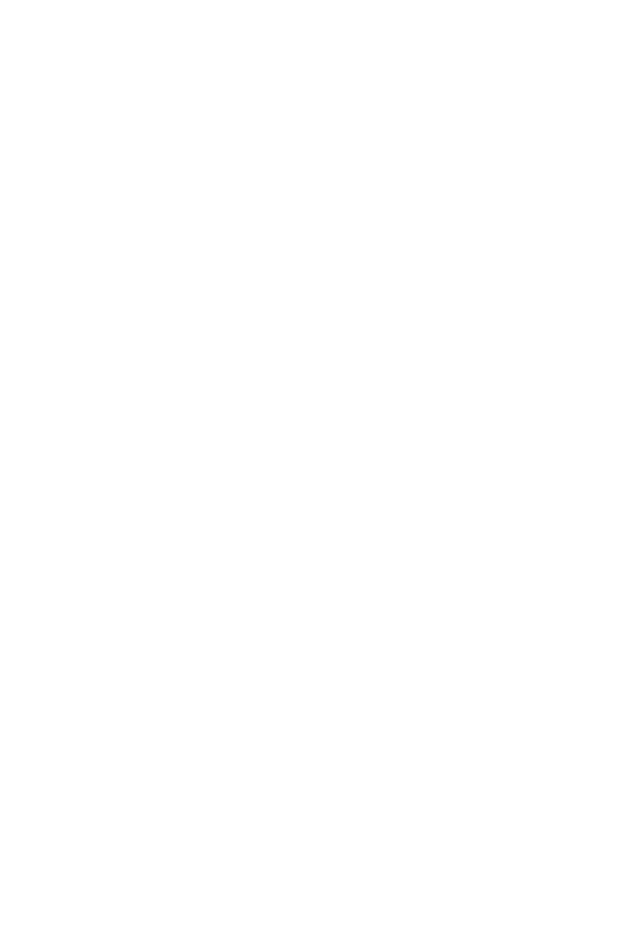
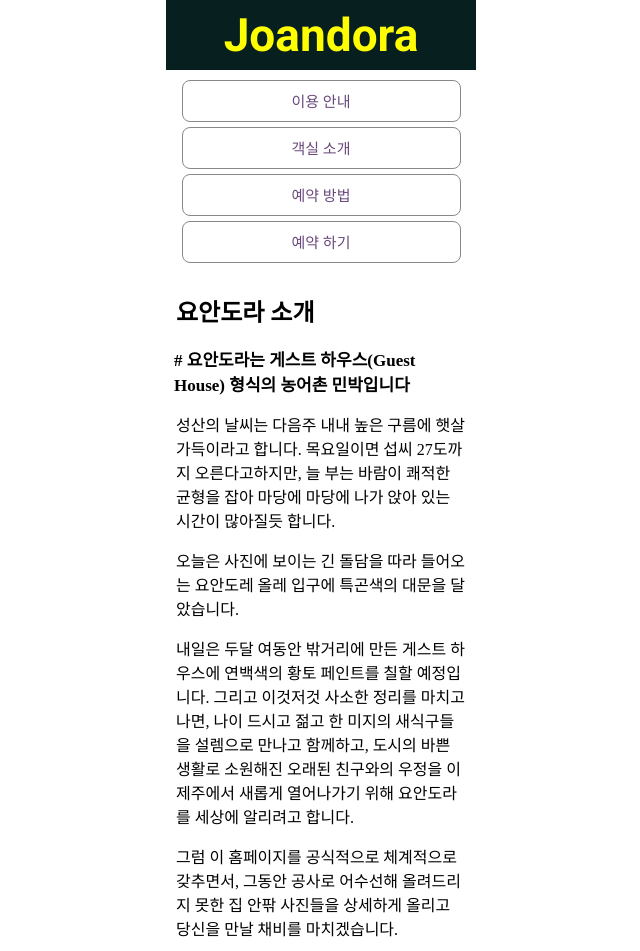
Before and after one commit to zzupd/0225_AWD_Drill_Joandora, a plain HTML site: page silsp_Phone/index.html in a window 1280 px wide. Shown: the top 951 px of the page, without its empty margins (319-959 px from the left). Before the commit the page ends 800 px from the top, so only its background shows below. Drawn offline with Linux system fonts and the light colour scheme.

Commit message:
스마트폰 작업추가

```diff
--- a/silsp_Phone/index.html
+++ b/silsp_Phone/index.html
@@ -0,0 +1,88 @@
+<!DOCTYPE html>
+<html lang="ko">
+<head>
+    <meta charset="UTF-8">
+    <title>Document</title>
+    <link rel="stylesheet" href="style/style_Phone.css">
+</head>
+
+<body>
+    <div id="wrap">
+
+        <header id="header">
+
+            <div id="headerLogo">
+                <h1>Joandora</h1>
+            </div>
+
+            <nav id="gnb">
+                <ul id="mainMenu">
+                    <li>
+                        <a href="#">이용 안내</a>
+                    </li>
+                    <li>
+                        <a href="#">객실 소개</a>
+                    </li>
+                    <li>
+                        <a href="#">예약 방법</a>
+                    </li>
+                    <li>
+                        <a href="#">예약 하기</a>
+                    </li>
+                </ul>
+            </nav>
+
+        </header> <!-- header#header -->
+
+
+        <main id="main">
+
+            <div id="intro">
+                <h2>요안도라 소개</h2>
+                <p id="introHashTag">
+                    # 요안도라는 게스트 하우스(Guest House) 형식의 농어촌 민박입니다
+                </p>
+
+                <p>
+                    성산의 날씨는 다음주 내내 높은 구름에 햇살 가득이라고 합니다. 목요일이면 섭씨 27도까지 오른다고하지만, 늘 부는 바람이 쾌적한 균형을 잡아 마당에 마당에 나가 앉아 있는 시간이 많아질듯 합니다.
+                </p>
+                <p>
+                    오늘은 사진에 보이는 긴 돌담을 따라 들어오는 요안도레 올레 입구에 특곤색의 대문을 달았습니다.
+                </p>
+                <p>
+                    내일은 두달 여동안 밖거리에 만든 게스트 하우스에 연백색의 황토 페인트를 칠할 예정입니다.
+                    그리고 이것저것 사소한 정리를 마치고 나면, 나이 드시고 젊고 한 미지의 새식구들을 설렘으로
+                    만나고 함께하고, 도시의 바쁜 생활로 소원해진 오래된 친구와의 우정을 이 제주에서 새롭게
+                    열어나가기 위해 요안도라를 세상에 알리려고 합니다.
+                </p>
+                <p>
+                    그럼 이 홈페이지를 공식적으로 체계적으로 갖추면서, 그동안 공사로 어수선해 올려드리지 못한 집 안팎 사진들을 상세하게 올리고 당신을 만날 채비를 마치겠습니다.
+                </p>
+
+
+
+            </div> <!-- div#intro -->
+
+            <div id="gallery">
+                <img src="images/1.jpg" alt="이미지1">
+                <img src="images/2.jpg" alt="이미지2">
+                <img src="images/3.jpg" alt="이미지3">
+            </div> <!-- div#gallery -->
+
+        </main> <!-- main#main -->
+
+        <footer id="footer">
+            <address>
+                제주특별자치도 남제주군<br>
+                성산읍 수산리 000 번지
+            </address>
+            <div id="copyright">
+                Copyright  All rights reserved.
+            </div>
+        </footer> <!-- footer#footer -->
+
+
+
+
+    </div> <!-- div#wrap -->
+</body></html>
--- a/silsp_Phone/style/style_Phone.css
+++ b/silsp_Phone/style/style_Phone.css
@@ -1 +1,130 @@
 @charset "UTF-8";
+@import url('https://fonts.googleapis.com/css2?family=Roboto:wght@700&display=swap');
+
+/* Reset 시작 */
+* {
+    color: #000;
+    padding: 0;
+    margin: 0;
+    box-sizing: border-box;
+}
+a              {  text-decoration: none;  }
+a:link         {  color: #333;  }
+a:visited      {  color: #333;  }
+a:hover        {  color: #333;  }
+a:active       {  color: #333;  }
+ul             {  list-style: none;    }
+/* Reset 끝 */
+
+
+/* Guideline 시작 */
+/*div#wrap         {    border: 1px solid #000;    }*/
+/*div#intro        {    border: 1px solid #000;    }*/
+/*div#gallery      {    border: 1px solid #000;    }*/
+/* Guideline 끝 */
+
+
+
+/* div#wrap 시작 */
+div#wrap {
+    width: 330px;
+    padding: 0px 10px;
+    margin: 0 auto;
+}
+/* div#wrap 끝 */
+
+
+/* header#header 시작 */
+header#header {
+    margin-bottom: 20px;
+}
+    /* div#headerLogo 시작 */
+div#headerLogo {
+    width: 100%;
+}
+#headerLogo>h1 {
+    color: #fffe00;
+    font-size: 46px;
+    font-family: 'Roboto', sans-serif;
+    text-align: center;
+    padding: 8px;
+    background-color: #071f1f;
+    margin-bottom: 10px;
+}
+    /* div#headerLogo 끝 */
+
+    /* nav#gnb 시작 */
+nav#gnb a {
+    color: #69497b;
+    width: 90%;
+    height: 42px;
+    font-size: 15px;
+    text-align: center;
+    line-height: 42px;
+    border: 1px solid #888;
+    border-radius: 8px;
+    margin: 5px auto;
+    display: block;
+}
+    /* nav#gnb 끝 */
+
+
+/* header#header 끝 */
+
+
+
+/* main#main 시작 */
+
+    /* div#intro 시작 */
+main#main div#intro {
+    margin-bottom: 20px;
+}
+main#main div#intro h2 {
+    padding: 10px;
+}
+main#main div#intro p#introHashTag {
+    font-size: 17px;
+    font-weight: bold;
+    padding: 8px;
+}
+main#main div#intro p#introHashTag~p {
+    padding: 8px 10px;
+}
+    /* div#intro 끝 */
+
+    /* div#gallery 시작 */
+#main div#gallery {
+    text-align: center;
+    padding: 6px;
+
+
+
+}
+
+#main div#gallery img {
+    width: 260px;
+}
+    /* div#gallery 끝 */
+
+/* main#main 끝 */
+
+
+/* footer#footer 시작 */
+footer#footer {
+    text-align: center;
+    padding: 6px;
+    background-color: #071f1f;
+}
+#footer>address, #footer>div#copyright {
+    color: #fff;
+    font-size: 16px;
+}
+#footer>address {
+    font-style: normal;
+    padding: 10px;
+}
+#footer>div#copyright {
+    font-style: italic;
+    padding: 6px;
+}
+/* footer#footer 끝 */
```
